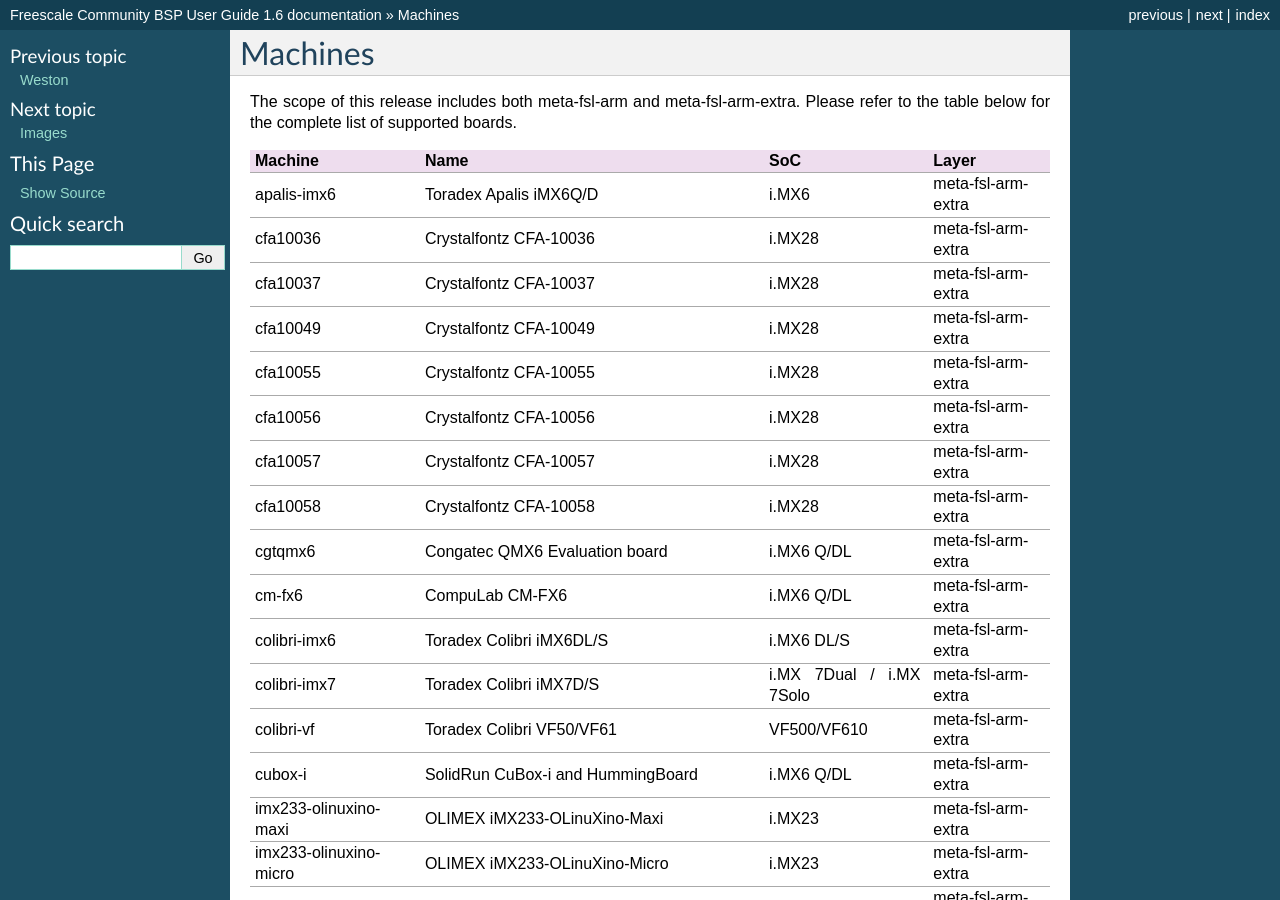
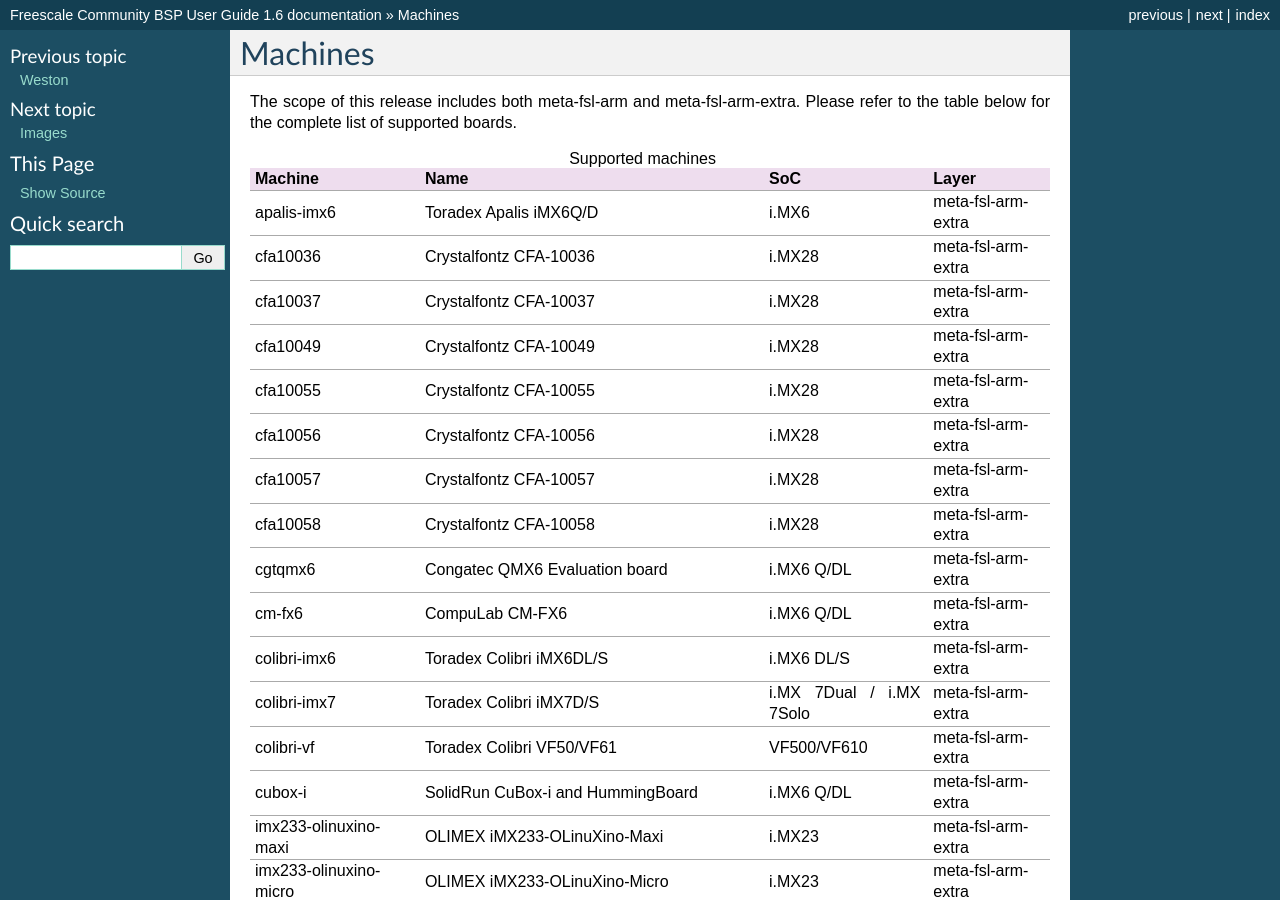
Before and after one commit to Freescale/Documentation, a Sphinx documentation site: the page built from user-guide/source/machines.rst, in a window 1280 px wide and 900 px high. Built offline with Sphinx 7.4.7, drawn with Linux system fonts in a browser that asks for light colours.

Commit message:
Update Layout Of Support Machines Table In User Guide
The longer Names found in the latest machine-list.inc data will not fit
on the page by default.  This change updates the layout style of the
Supported machines table in the User Guide to match the style used
within the Release Notes.  Using this all the date appears to be
displayed correctly without clipping for a `make latexpdf`

```diff
--- a/user-guide/source/machines.rst
+++ b/user-guide/source/machines.rst
@@ -7,4 +7,7 @@
 Please refer to the table below for the complete list of supported boards.
 
 
-.. include:: machine-list.inc
+.. tabularcolumns:: c | p{5cm} | c | c
+.. table:: Supported machines
+
+   .. include:: machine-list.inc
```
